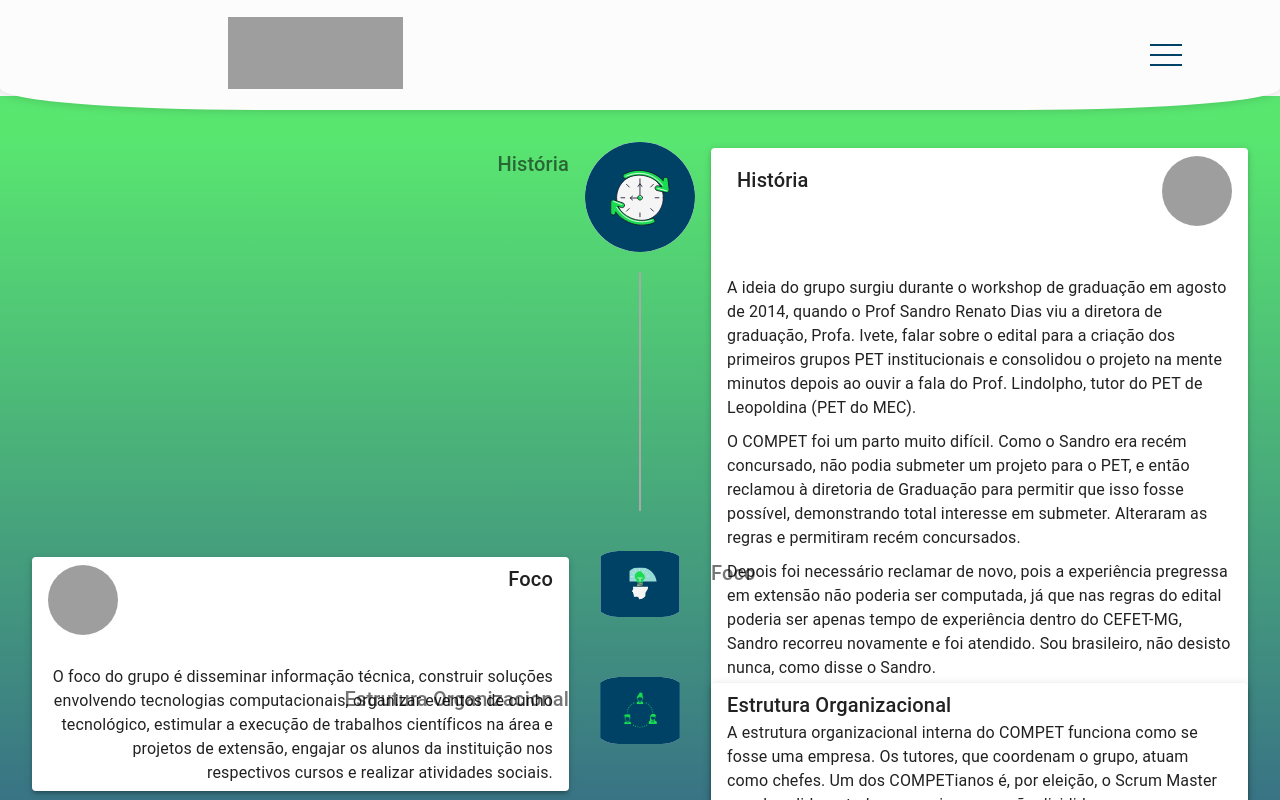
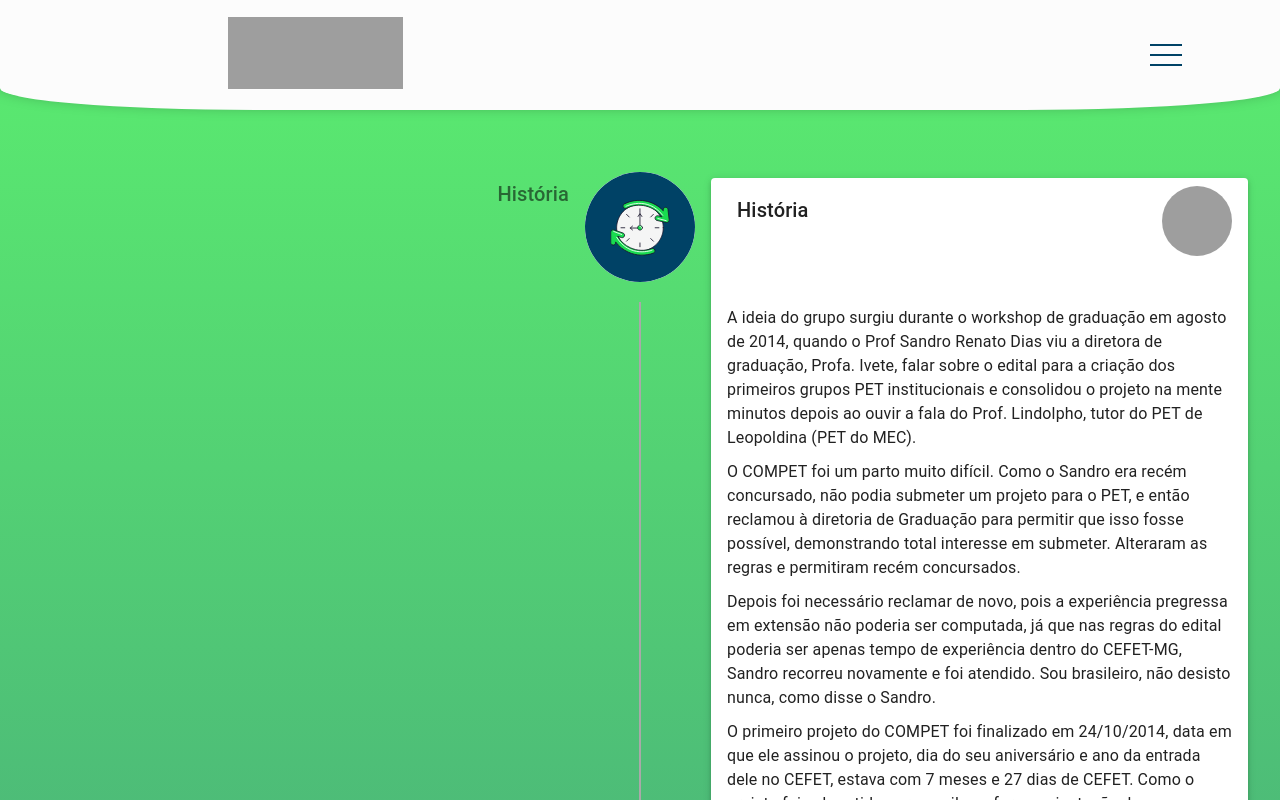
Before and after one commit to competdev/compet_site, a Next.js app: page /sobrenos in a window 1280 px wide. Shown: the top 800 px of the page. Built offline with nearby package versions, Linux system fonts and the light colour scheme; grey boxes are pictures that could not be loaded.

Commit message:
Correções tela de sobrenos

```diff
--- a/src/pages/sobrenos.tsx
+++ b/src/pages/sobrenos.tsx
@@ -6,19 +6,15 @@
 import TimelineConnector from "@material-ui/lab/TimelineConnector";
 import TimelineContent from "@material-ui/lab/TimelineContent";
 import TimelineOppositeContent from "@material-ui/lab/TimelineOppositeContent";
-import TimelineDot from "@material-ui/lab/TimelineDot";
-import LaptopMacIcon from "@material-ui/icons/LaptopMac";
-import HotelIcon from "@material-ui/icons/Hotel";
-import RepeatIcon from "@material-ui/icons/Repeat";
 import Paper from "@material-ui/core/Paper";
 import Typography from "@material-ui/core/Typography";
-import { History } from "@material-ui/icons";
-import { Avatar, Icon } from "@material-ui/core";
+import { Avatar } from "@material-ui/core";
 import Menu from "../components/menu";
 import Book from "../assets/Book";
 import Clock from "../assets/Clock";
 import People from "../assets/People";
 import Idea from "../assets/Idea";
+import Footer from "../components/footer";
 
 const useStyles = makeStyles((theme) => ({
   paper: {
@@ -33,20 +29,16 @@
   body: {
     margin: 10,
   },
-  timeline: {
-    height: "100%",
-    position: "absolute",
-    left: 0,
-    top: 80,
-    width: "100%",
-    overflow: "hidden",
-    background: "linear-gradient(180deg, #19dd39b8 5%, #004266c9 95%)",
-  },
+  timeline: {},
   icon: {
     height: 110,
     width: 110,
     borderRadius: 55,
     marginBottom: 20,
+  },
+  div: {
+    background: "linear-gradient(180deg, #19dd39b8 5%, #004266c9 95%)",
+    backgroundRepeat: "no-repeat",
   },
 }));
 
@@ -54,7 +46,7 @@
   const classes = useStyles();
 
   return (
-    <>
+    <div className={classes.div}>
       <Menu />
       <Timeline align='alternate' className={classes.timeline}>
         <TimelineItem style={{ marginTop: 40 }}>
@@ -234,6 +226,7 @@
           </TimelineContent>
         </TimelineItem>
       </Timeline>
-    </>
+      <Footer />
+    </div>
   );
 }
--- a/src/styles/Menu.module.css
+++ b/src/styles/Menu.module.css
@@ -6,7 +6,6 @@
 .menu_body {
   width: 100%;
   z-index: 1000;
-  position: fixed;
   top: 0;
 }
 
```
